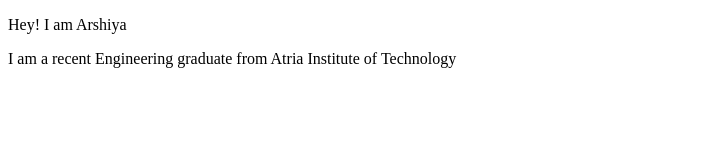
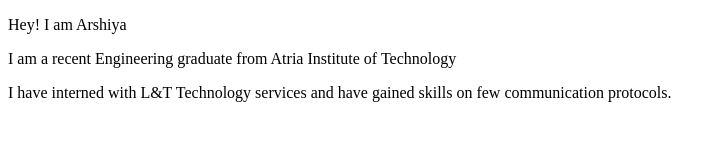
Before and after one commit to Arshiya-banu/student-site, a plain HTML site: page index.html in a window 1280 px wide. Shown: the whole page, without its empty margins (0-726 px from the left). Drawn offline with Linux system fonts and the light colour scheme.

Commit message:
update details of project

```diff
--- a/index.html
+++ b/index.html
@@ -9,5 +9,6 @@
     <p>Hey! I am Arshiya</p>
     <p>I am a recent Engineering graduate from Atria Institute of Technology
     </p>
+    <p>I have interned with L&T Technology services and have gained skills on few communication protocols.</p>
 </body>
 </html>
```
